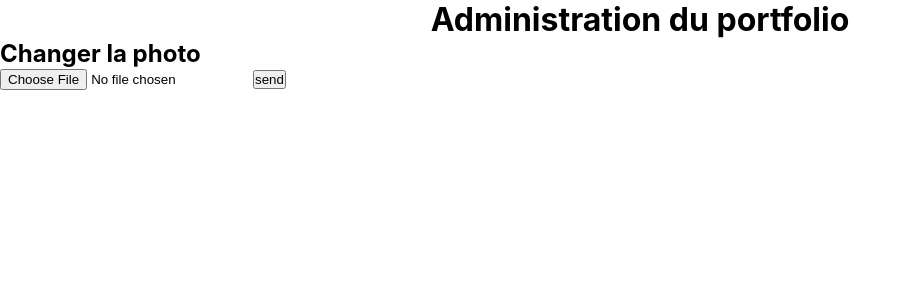
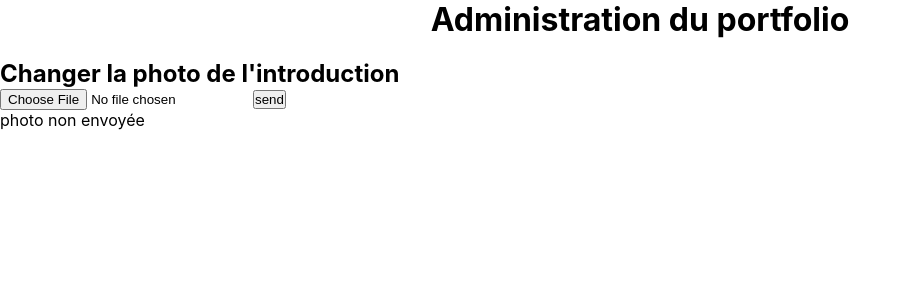
Before and after one commit to Vianney-Gln/porte-folio, a React (Create React App) app: page /admin in a window 1280 px wide. Both pictures are taken after a click on the button "send". Shown: the top 300 px of the page, without its empty margins (0-912 px from the left). Built offline with nearby package versions, Linux system fonts and the light colour scheme; no server answers.

Commit message:
message create admin

```diff
--- a/src/admin/admin.jsx
+++ b/src/admin/admin.jsx
@@ -6,17 +6,22 @@ import uploadPhoto from "../service/service";
 
 const Admin = () => {
   const [file, setFile] = useState(null); // state to send file
+  const [message, setMessage] = useState("");
 
   const send = (e) => {
     const data = new FormData();
     data.append("file", file);
-    uploadPhoto(data);
+    uploadPhoto(data)
+      .then(() => {
+        setMessage("la photo est modifiée");
+      })
+      .catch(() => setMessage("photo non envoyée"));
   };
   return (
     <div className="admin">
       <h1>Administration du portfolio</h1>
       <form>
-        <h2>Changer la photo</h2>
+        <h2>Changer la photo de l'introduction</h2>
         <label htmlFor="file">
           <input
             type="file"
@@ -27,6 +32,7 @@ const Admin = () => {
         <button type="button" onClick={(e) => send(e)}>
           send
         </button>
+        {message && <p>{message}</p>}
       </form>
     </div>
   );
--- a/src/service/service.js
+++ b/src/service/service.js
@@ -3,10 +3,7 @@ import axios from "axios";
 const baseUrl = "http://localhost:3001";
 
 const uploadPhoto = (data) => {
-  return axios
-    .post(`${baseUrl}/api/portFolio_Vianney/upload`, data)
-    .then((result) => result)
-    .catch((err) => console.log(err));
+  return axios.post(`${baseUrl}/api/portFolio_Vianney/upload`, data);
 };
 
 export default uploadPhoto;
--- a/src/styles/admin.scss
+++ b/src/styles/admin.scss
@@ -13,4 +13,8 @@ div.admin {
   h2 {
     color: black;
   }
+
+  form {
+    margin-top: 20px;
+  }
 }
```
